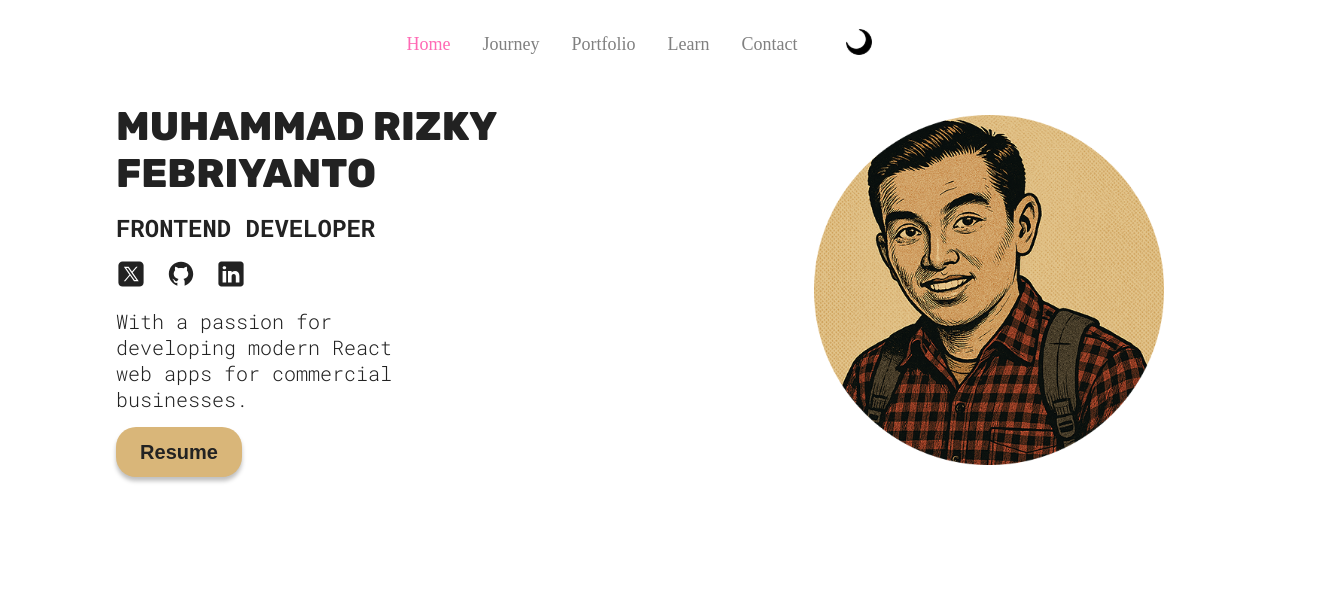
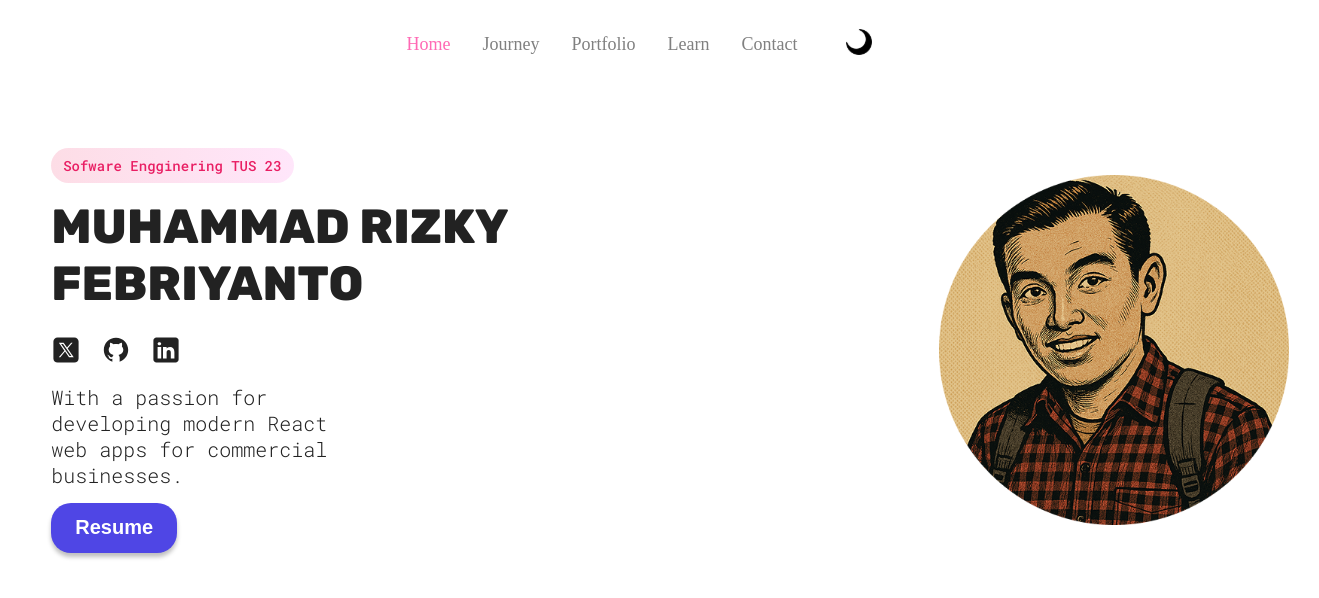
Before and after one commit to duriskifeb/portfolio-mi, a React (Vite) app: page / in a window 1280 px wide. Shown: the top 598 px of the page, 1319 px wide, since content can reach past the window. Built offline with nearby package versions, Linux system fonts and the light colour scheme.

Commit message:
fiks hero & Header

```diff
--- a/src/component/Hero/Hero.jsx
+++ b/src/component/Hero/Hero.jsx
@@ -8,6 +8,14 @@ import linkedinLight from "../../assets/linkedin-light.svg";
 import linkedinDark from "../../assets/linkedin-dark.svg";
 import CV from "../../assets/cv.pdf";
 import { useTheme } from "../../common/ThemeContext"; // ini masih dipakai untuk ganti icon sosmed
+
+function Label({ label }) {
+  return (
+    <div className={styles.label}>
+      <p className={styles.labelText}>{label}</p>
+    </div>
+  );
+}
 
 function Hero() {
   const { theme } = useTheme(); // hanya butuh theme saja
@@ -26,8 +34,10 @@ function Hero() {
         />
       </div>
       <div className={styles.info}>
-        <h1>Muhammad Rizky Febriyanto</h1>
-        <h2>Frontend Developer</h2>
+        <Label label="Sofware Engginering TUS 23" />
+        <h1 className={styles.subHeading}>Muhammad Rizky Febriyanto</h1>
+        {/* <h2>Frontend Developer</h2>  */}
+
         <span>
           <a href="https://twitter.com/" target="_blank">
             <img src={twitterIcon} alt="Twitter icon" />
--- a/src/component/Hero/HeroStyles.module.css
+++ b/src/component/Hero/HeroStyles.module.css
@@ -1,3 +1,8 @@
+:root {
+  --btn-color: #4f46e5; /* Fallback jika belum di-set */
+  --btn-text-color: #fff;
+}
+
 .container {
   display: flex;
   flex-direction: column;
@@ -6,8 +11,10 @@
   gap: 3px;
   min-height: 500px;
   padding: 20px 15px;
-  margin: 0 auto;
-  max-width: 1200px;
+  margin: 60px auto 0; /* ⬅️ Tambahkan margin-top supaya turun dari Header */
+  max-width: 1400px;
+  width: 100%;
+  height: auto;
 }
 
 .colorModeContainer {
@@ -22,13 +29,30 @@
   max-width: 200px;
 }
 
+.label {
+  background: linear-gradient(to right, #fddde6, #ffe6fa);
+  padding: 0.5rem 0.75rem;
+  border-radius: 999px;
+  width: fit-content;
+}
+
+.labelText {
+  color: #e91e63;
+  font-weight: 500;
+  font-size: 0.875rem;
+}
+
+.subHeading {
+  font-size: 3rem;
+  font-weight: 600;
+  color: #222;
+  margin-bottom: 0.5rem;
+}
+
 .colorMode {
   position: absolute;
   right: 10px;
   width: 25px;
-}
-
-.colorMode:hover {
   cursor: pointer;
 }
 
@@ -47,10 +71,6 @@
   justify-content: center;
 }
 
-.container span a {
-  margin: 0;
-}
-
 .container span a img {
   width: 30px;
 }
@@ -61,7 +81,7 @@
 
 .description {
   max-width: 24ch;
-  text-align: center; /* Tetap tengah di mobile */
+  text-align: center;
 }
 
 .container button {
@@ -71,7 +91,7 @@
   border-radius: 20px;
   width: 126px;
   height: 50px;
-  font-size: 20px;
+  font-size: 1.25rem;
   font-weight: bold;
   text-align: center;
   box-shadow: 0 4px 4px rgba(0, 0, 0, 0.25);
@@ -87,6 +107,7 @@
   box-shadow: 0 2px 2px rgba(0, 0, 0, 0.25);
 }
 
+/* Responsif */
 @media (min-width: 800px) {
   .container {
     flex-direction: row-reverse;
@@ -97,7 +118,6 @@
   }
 
   .colorModeContainer {
-    margin-right: 0;
     margin-bottom: 0;
     justify-content: flex-end;
   }
@@ -108,17 +128,16 @@
   }
 
   .info {
-    align-items: flex-start; /* Semua elemen rata kiri di layar besar */
-    text-align: left; /* Teks rata kiri di layar besar */
+    align-items: flex-start;
+    text-align: left;
   }
 
   .description {
-    text-align: left; /* Secara khusus memastikan deskripsi rata kiri di layar besar */
-    margin-left: 0; /* Menghapus margin yang mungkin memengaruhi perataan */
+    text-align: left;
   }
 
   .container span {
-    justify-content: flex-start; /* Ikon media sosial rata kiri di layar besar */
+    justify-content: flex-start;
   }
 }
 
```
